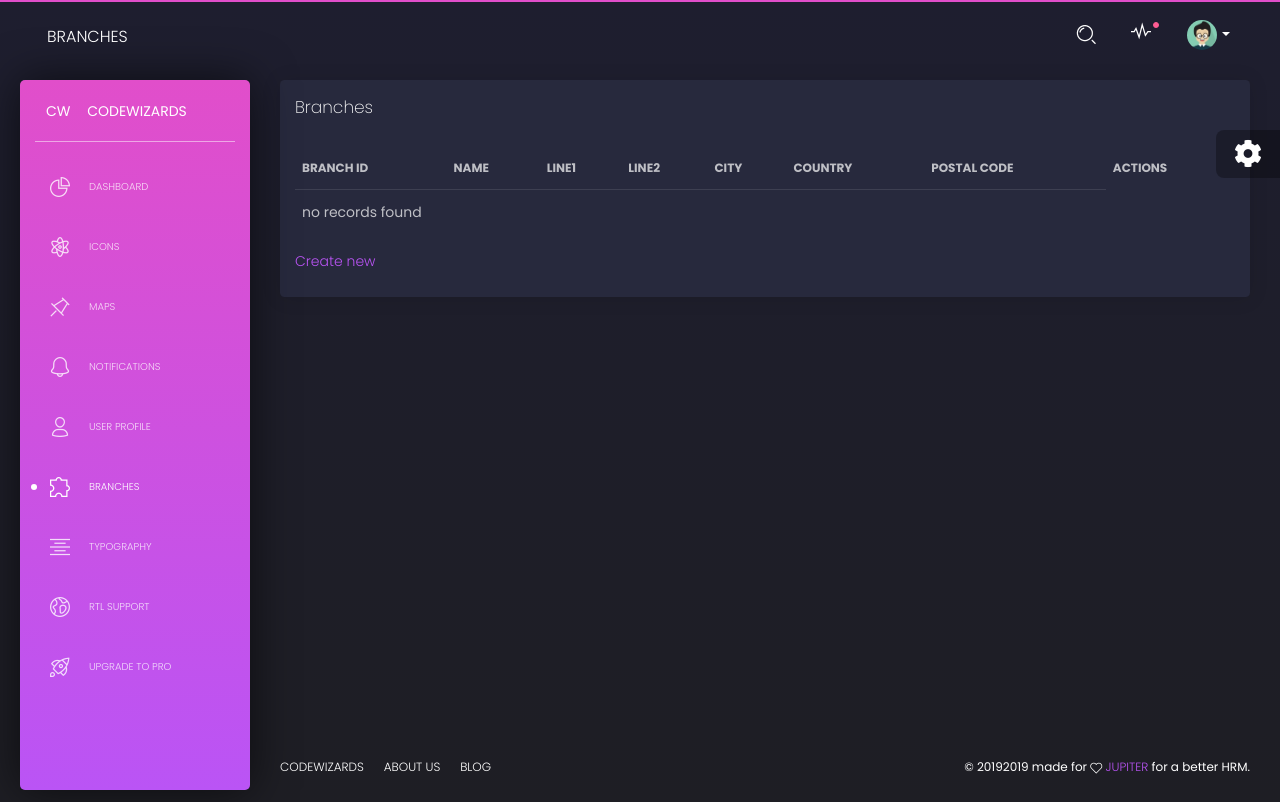
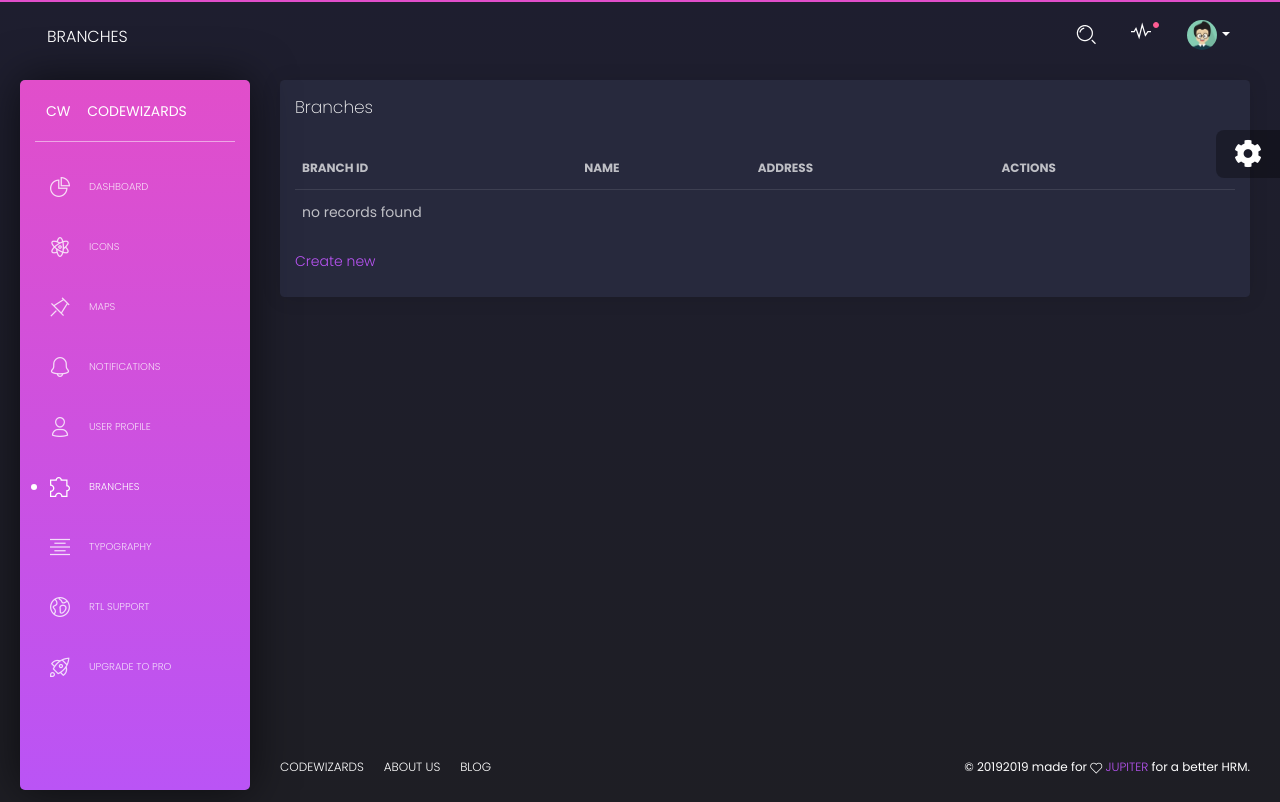
Before and after one commit to minullamahewage/hrmanagement, a Symfony app: template templates/branch/index.html.twig in a window 1280 px wide. Run offline with Twig, Linux system fonts and the light colour scheme; the template is opened without the code that fills it, so the values that code supplies are empty; some libraries are stand-ins or nearby versions.

Commit message:
fixed address

```diff
--- a/templates/branch/index.html.twig
+++ b/templates/branch/index.html.twig
@@ -176,11 +176,7 @@
                             <tr>
                                 <th>Branch Id</th>
                                 <th>Name</th>
-                                <th>Line1</th>
-                                <th>Line2</th>
-                                <th>City</th>
-                                <th>Country</th>
-                                <th>Postal Code</th>
+                                <th>Address</th>
                                 <th>actions</th>
                             </tr>
                         </thead>
@@ -189,11 +185,7 @@
                             <tr>
                                 <td>{{ branch.branch_id}}</td>
                                 <td>{{ branch.name }}</td>
-                                <td>{{ branch.line_1 }}</td>
-                                <td>{{ branch.line_2 }}</td>
-                                <td>{{ branch.city }}</td>
-                                <td>{{ branch.country }}</td>
-                                <td>{{ branch.postal_code }}</td>
+                                <td>{{ branch.line_1 }}, {{ branch.line_2 }}, {{ branch.city }}, {{ branch.country }}, {{ branch.postal_code }} </td>
                                 <td>
                                     <a href="{{ path('branch_show', {'branchId': branch.branch_id}) }}">show</a>
                                     <a href="{{ path('branch_edit', {'branchId': branch.branch_id}) }}">edit</a>
```
